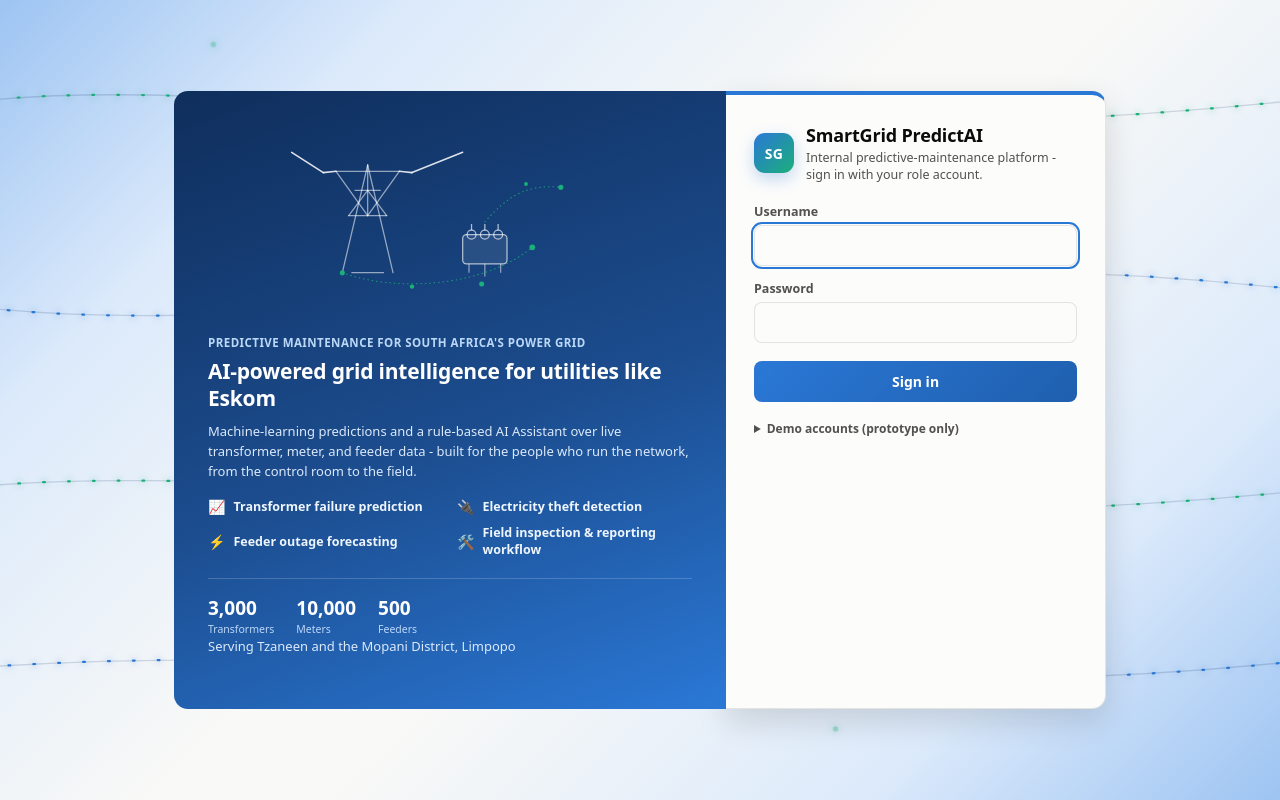
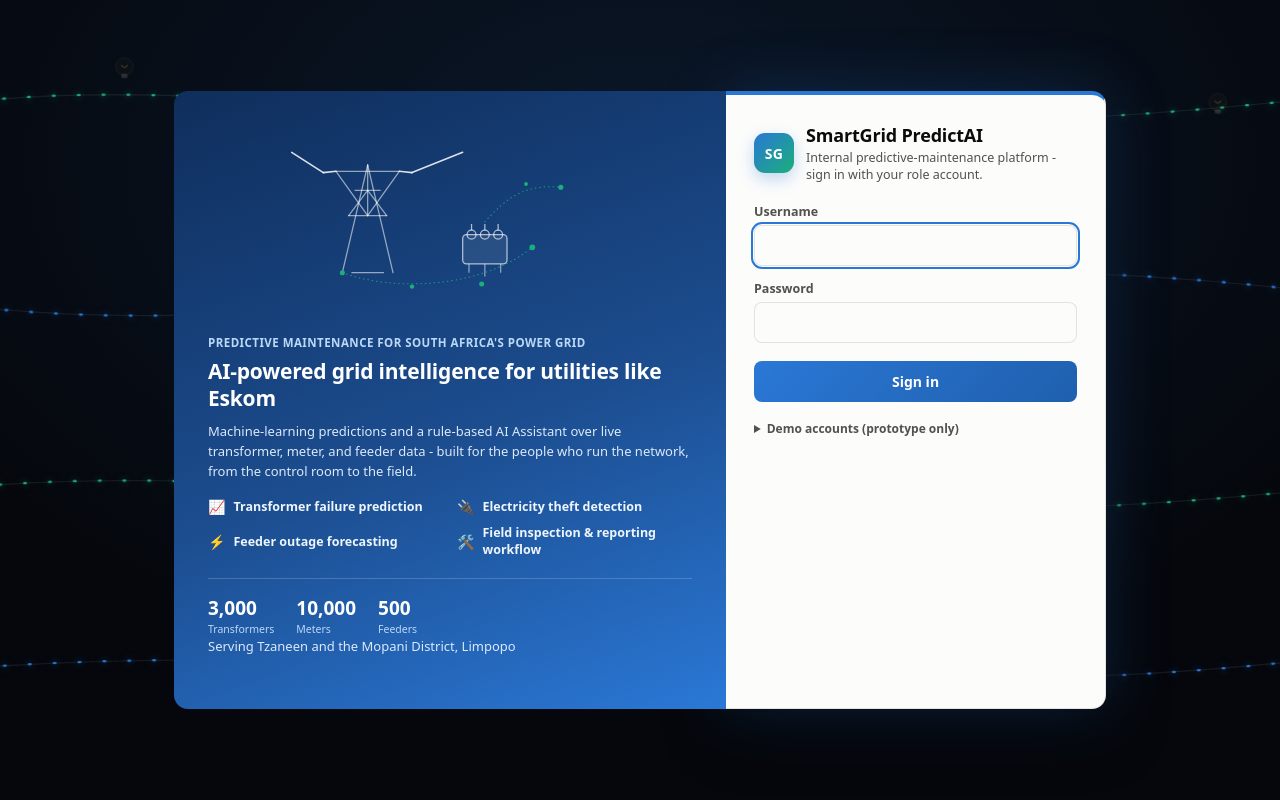
Before and after one commit to SIDNEY081/SmartGrid-PredictAI, a Flask app: page /login in a window 1280 px wide. Run offline with Flask 3, Linux system fonts and the light colour scheme.

Commit message:
Turn the login background into a dark power-up sequence
Background goes near-black instead of the light diagonal wash. On load
the cables sit dark and barely visible; each one then fades in and starts
flowing current (staggered animation-delay per cable), and nine light
bulbs placed along the paths switch on in sequence as the current reaches
them, settling into a slow flicker afterward so the scene reads as live
rather than a finished intro. Pure CSS/SVG choreography, no JS, no image
asset. Restyled the login card's shadow into a soft blue glow so it reads
as floating/illuminated against the dark backdrop, and respects
prefers-reduced-motion by jumping straight to the fully-powered end state.

Co-Authored-By: Claude Sonnet 5 <noreply@anthropic.com>

```diff
--- a/dashboard/static/style.css
+++ b/dashboard/static/style.css
@@ -809,16 +809,19 @@ table.compare-table th {
   display: flex;
   align-items: center;
   justify-content: center;
-  background: linear-gradient(135deg, #9dc4f2 0%, #dceafb 20%, #f9f9f7 46%, #f9f9f7 54%, #dceafb 80%, #9dc4f2 100%) fixed;
+  background:
+    radial-gradient(1400px 900px at 50% 20%, rgba(42, 120, 214, 0.14), transparent 60%),
+    #05070c;
   color: var(--text-primary);
   font-family: system-ui, -apple-system, "Segoe UI", sans-serif;
   overflow-x: hidden;
 }
 
-/* Power lines with current animated along them, filling the plain gutter
-   around the login card instead of leaving it empty - purely CSS/SVG, no
-   image asset. Sits behind the shell (z-index 0 vs 1) so it only ever
-   shows through the margins, never competing with the card or hero copy. */
+/* Power-up sequence: the grid starts dark, current fades in and flows
+   along each cable, and light bulbs switch on as it reaches them - pure
+   CSS/SVG choreography (animation-delay per element), no image asset, no
+   JS. Sits behind the shell (z-index 0 vs 1) so it only ever shows through
+   the margins, never competing with the card or hero copy. */
 .login-bg-cables {
   position: fixed;
   inset: 0;
@@ -830,7 +833,7 @@ table.compare-table th {
 
 .cable-wire {
   fill: none;
-  stroke: rgba(15, 46, 92, 0.16);
+  stroke: rgba(255, 255, 255, 0.07);
   stroke-width: 1.5;
 }
 
@@ -840,34 +843,83 @@ table.compare-table th {
   stroke-width: 2.5;
   stroke-linecap: round;
   stroke-dasharray: 2 26;
-  filter: drop-shadow(0 0 4px rgba(27, 175, 122, 0.85));
-  animation: cable-flow 3.4s linear infinite;
+  filter: drop-shadow(0 0 5px rgba(27, 175, 122, 0.9));
+  opacity: 0;
+  animation:
+    cable-power-in 1s ease-out forwards,
+    cable-flow 3.4s linear infinite;
+  animation-delay: var(--flow-delay, 0s), var(--flow-delay, 0s);
 }
 
 .cable-current.alt {
   stroke: var(--brand-1);
-  filter: drop-shadow(0 0 4px rgba(42, 120, 214, 0.85));
-  animation-duration: 4.4s;
-  animation-direction: reverse;
+  filter: drop-shadow(0 0 5px rgba(42, 120, 214, 0.9));
+  animation-duration: 1s, 4.4s;
+  animation-direction: normal, reverse;
 }
 
-.cable-node {
-  fill: var(--brand-2);
-  filter: drop-shadow(0 0 5px rgba(27, 175, 122, 0.9));
-  animation: cable-pulse 2.2s ease-in-out infinite;
+@keyframes cable-power-in {
+  to { opacity: 1; }
 }
 
 @keyframes cable-flow {
   to { stroke-dashoffset: -280; }
 }
 
-@keyframes cable-pulse {
-  0%, 100% { opacity: 0.35; r: 3; }
-  50% { opacity: 1; r: 5; }
+/* Bulbs start dark (barely-visible glass), then switch on in sequence as
+   the current reaches them, and settle into a slow steady flicker so the
+   scene reads as "live" rather than finished animating. */
+.bulb-glass {
+  fill: rgba(255, 214, 84, 0.05);
+  stroke: rgba(255, 214, 84, 0.18);
+  stroke-width: 1;
+  opacity: 0.5;
+  animation: bulb-on 0.7s ease-out forwards, bulb-flicker 3.6s ease-in-out infinite;
+  animation-delay: var(--bulb-delay, 0s), calc(var(--bulb-delay, 0s) + 0.7s);
+}
+
+.bulb-filament {
+  fill: none;
+  stroke: rgba(255, 214, 84, 0.25);
+  stroke-width: 1.2;
+  animation: bulb-filament-on 0.7s ease-out forwards;
+  animation-delay: var(--bulb-delay, 0s);
+}
+
+.bulb-base {
+  fill: rgba(255, 255, 255, 0.12);
+}
+
+@keyframes bulb-on {
+  to {
+    fill: rgba(255, 214, 84, 0.85);
+    stroke: rgba(255, 230, 140, 0.95);
+    opacity: 1;
+    filter: drop-shadow(0 0 10px rgba(255, 200, 60, 0.85)) drop-shadow(0 0 22px rgba(255, 170, 40, 0.5));
+  }
+}
+
+@keyframes bulb-filament-on {
+  to { stroke: rgba(120, 60, 0, 0.9); }
+}
+
+@keyframes bulb-flicker {
+  0%, 100% { filter: drop-shadow(0 0 10px rgba(255, 200, 60, 0.85)) drop-shadow(0 0 22px rgba(255, 170, 40, 0.5)); }
+  50% { filter: drop-shadow(0 0 7px rgba(255, 200, 60, 0.65)) drop-shadow(0 0 16px rgba(255, 170, 40, 0.35)); }
 }
 
 @media (prefers-reduced-motion: reduce) {
-  .cable-current, .cable-node { animation: none; }
+  .cable-current {
+    animation: none;
+    opacity: 1;
+  }
+  .bulb-glass, .bulb-filament {
+    animation: none;
+    fill: rgba(255, 214, 84, 0.85);
+    stroke: rgba(255, 230, 140, 0.95);
+    opacity: 1;
+    filter: drop-shadow(0 0 10px rgba(255, 200, 60, 0.85));
+  }
 }
 
 .login-shell {
@@ -993,7 +1045,7 @@ table.compare-table th {
   border-top: 4px solid var(--brand-1);
   border-radius: 14px;
   padding: 28px 28px 22px;
-  box-shadow: 0 12px 32px rgba(11, 11, 11, 0.14);
+  box-shadow: 0 0 60px rgba(42, 120, 214, 0.25), 0 20px 55px rgba(0, 0, 0, 0.55);
 }
 
 @media (min-width: 860px) {
--- a/dashboard/templates/login.html
+++ b/dashboard/templates/login.html
@@ -7,20 +7,36 @@
 </head>
 <body class="login-body">
   <svg class="login-bg-cables" viewBox="0 0 1600 900" preserveAspectRatio="xMidYMid slice" xmlns="http://www.w3.org/2000/svg" aria-hidden="true">
+    <defs>
+      <g id="bulb">
+        <circle class="bulb-glass" r="10"/>
+        <path class="bulb-filament" d="M-3.5,-2 Q0,4 3.5,-2"/>
+        <rect class="bulb-base" x="-3.5" y="8" width="7" height="5" rx="1.2"/>
+      </g>
+    </defs>
+
     <path class="cable-wire" d="M -50,130 C 320,50 780,210 1650,100"/>
     <path class="cable-wire" d="M -50,330 C 420,420 900,230 1650,340"/>
     <path class="cable-wire" d="M -50,560 C 380,490 860,640 1650,540"/>
     <path class="cable-wire" d="M -50,760 C 520,700 1020,820 1650,730"/>
 
-    <path class="cable-current" d="M -50,130 C 320,50 780,210 1650,100"/>
-    <path class="cable-current alt" d="M -50,330 C 420,420 900,230 1650,340"/>
-    <path class="cable-current" d="M -50,560 C 380,490 860,640 1650,540"/>
-    <path class="cable-current alt" d="M -50,760 C 520,700 1020,820 1650,730"/>
+    <path class="cable-current" style="--flow-delay:0.2s" d="M -50,130 C 320,50 780,210 1650,100"/>
+    <path class="cable-current alt" style="--flow-delay:0.4s" d="M -50,330 C 420,420 900,230 1650,340"/>
+    <path class="cable-current" style="--flow-delay:0.6s" d="M -50,560 C 380,490 860,640 1650,540"/>
+    <path class="cable-current alt" style="--flow-delay:0.8s" d="M -50,760 C 520,700 1020,820 1650,730"/>
 
-    <circle class="cable-node" cx="320" cy="50" r="4"/>
-    <circle class="cable-node" cx="900" cy="230" r="4"/>
-    <circle class="cable-node" cx="1020" cy="820" r="4"/>
-    <circle class="cable-node" cx="380" cy="490" r="4"/>
+    <use href="#bulb" x="220" y="75" style="--bulb-delay:0.7s"/>
+    <use href="#bulb" x="1000" y="150" style="--bulb-delay:1.3s"/>
+    <use href="#bulb" x="1450" y="115" style="--bulb-delay:1.9s"/>
+
+    <use href="#bulb" x="460" y="405" style="--bulb-delay:0.9s"/>
+    <use href="#bulb" x="1150" y="270" style="--bulb-delay:1.5s"/>
+
+    <use href="#bulb" x="300" y="510" style="--bulb-delay:1.1s"/>
+    <use href="#bulb" x="1250" y="565" style="--bulb-delay:1.7s"/>
+
+    <use href="#bulb" x="620" y="735" style="--bulb-delay:1.0s"/>
+    <use href="#bulb" x="1300" y="755" style="--bulb-delay:1.6s"/>
   </svg>
 
   <div class="login-shell">
```
